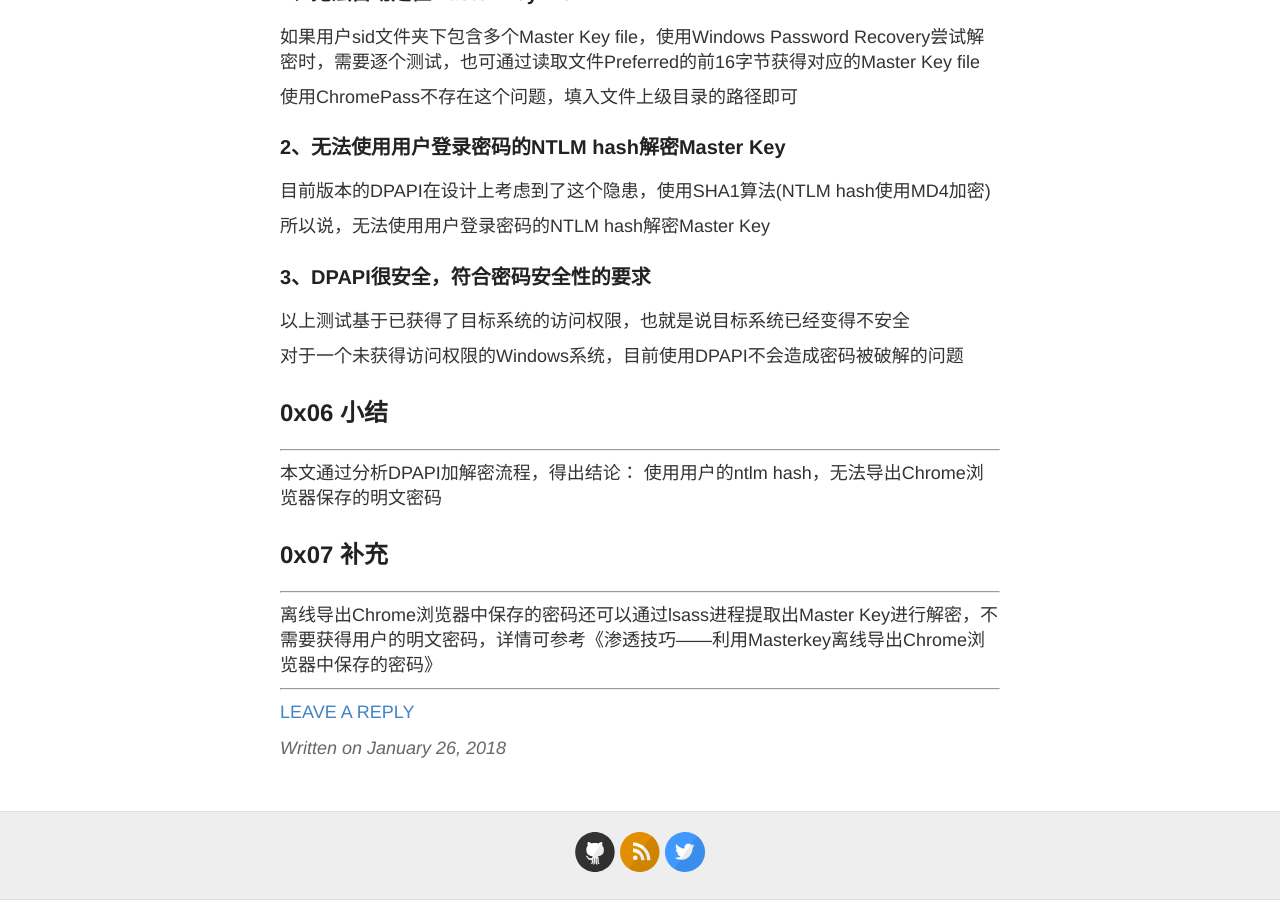
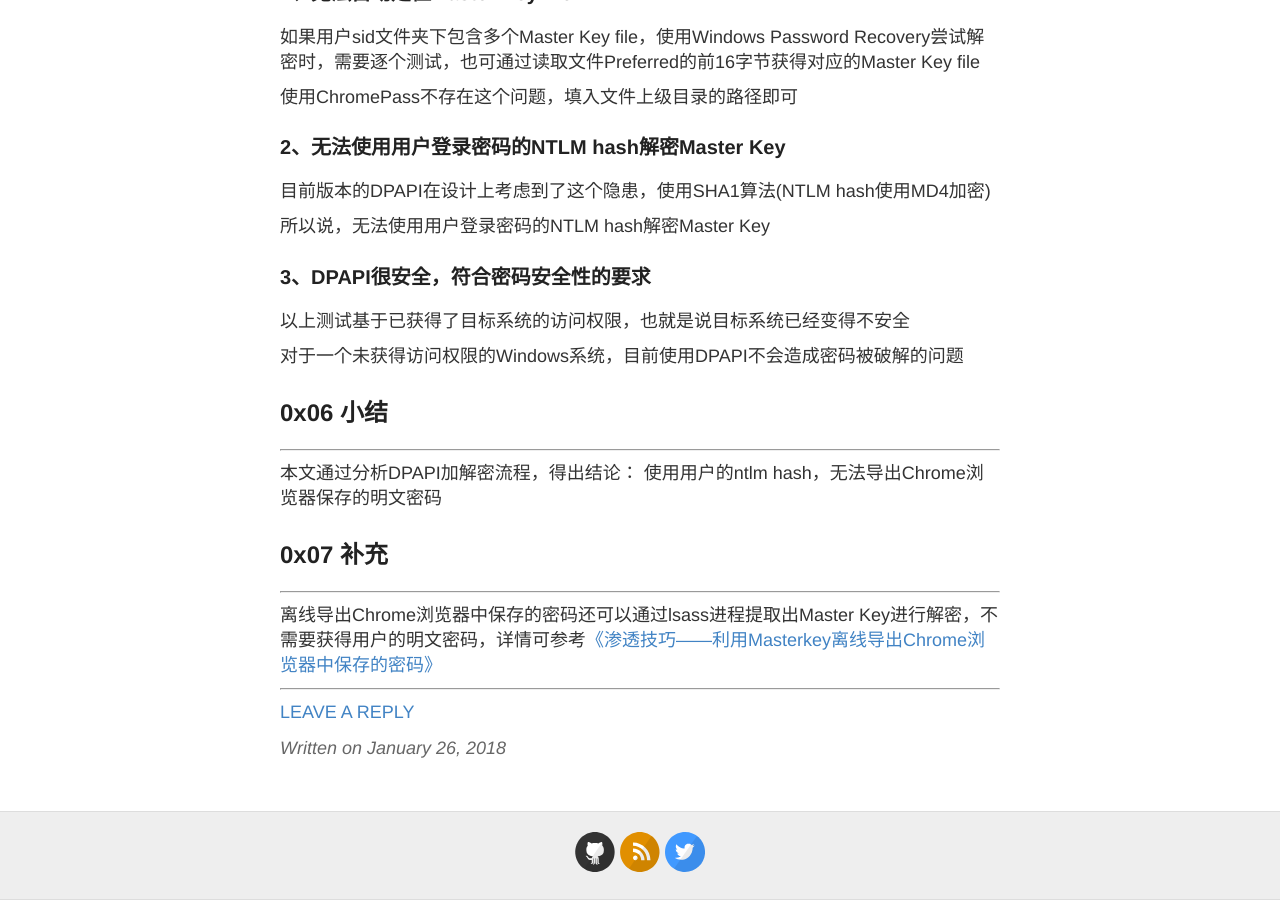
Before and after one commit to 3gstudent/backup-3gstudent.github.io, a Jekyll site: the page built from _posts/2018-1-26-渗透技巧——离线导出Chrome浏览器中保存的密码.md, in a window 1280 px wide and 900 px high, scrolled down 7334 px. Built offline with Jekyll 4.4.1, drawn with Linux system fonts in a browser that asks for light colours; part of the change alters nothing that is shown.

```diff
--- a/_posts/2018-1-26-渗透技巧——离线导出Chrome浏览器中保存的密码.md
+++ b/_posts/2018-1-26-渗透技巧——离线导出Chrome浏览器中保存的密码.md
@@ -267,7 +267,7 @@ ChromePass.exe /external c:\1\2\3\ test123
 ## 0x07 补充
 ---
 
-离线导出Chrome浏览器中保存的密码还可以通过lsass进程提取出Master Key进行解密，不需要获得用户的明文密码，详情可参考《渗透技巧——利用Masterkey离线导出Chrome浏览器中保存的密码》
+离线导出Chrome浏览器中保存的密码还可以通过lsass进程提取出Master Key进行解密，不需要获得用户的明文密码，详情可参考[《渗透技巧——利用Masterkey离线导出Chrome浏览器中保存的密码》](https://3gstudent.github.io/3gstudent.github.io/%E6%B8%97%E9%80%8F%E6%8A%80%E5%B7%A7-%E5%88%A9%E7%94%A8Masterkey%E7%A6%BB%E7%BA%BF%E5%AF%BC%E5%87%BAChrome%E6%B5%8F%E8%A7%88%E5%99%A8%E4%B8%AD%E4%BF%9D%E5%AD%98%E7%9A%84%E5%AF%86%E7%A0%81/)
 
 ---
 
```
